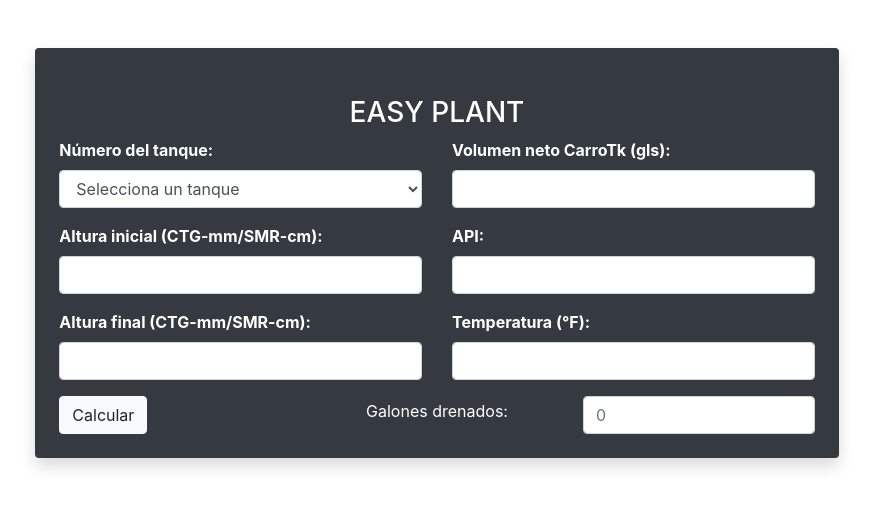
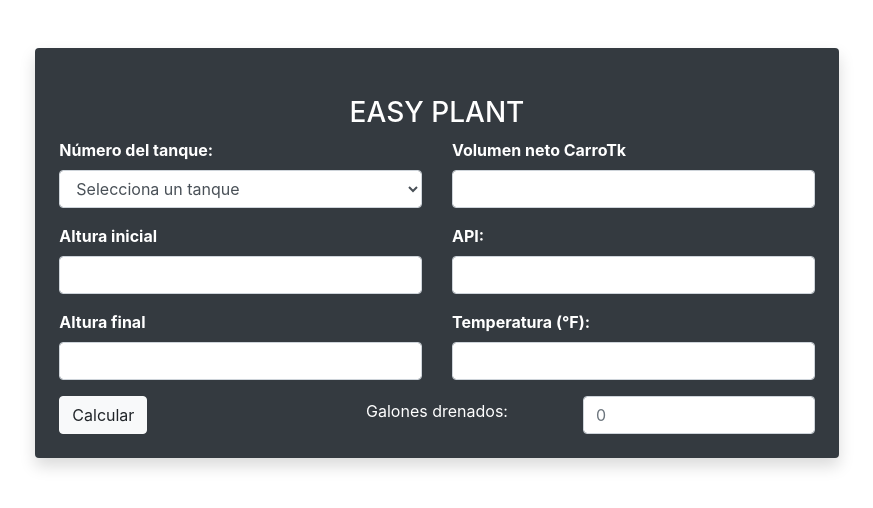
Before and after one commit to Hugotovio/easy-plant-full, a Flask app: page / in a window 1280 px wide. Shown: the top 508 px of the page, without its empty margins (203-1076 px from the left). Run offline with Flask 3, Linux system fonts and the light colour scheme; some libraries are stand-ins or nearby versions.

Commit message:
ajuste apariencia

```diff
--- a/templates/index.html
+++ b/templates/index.html
@@ -41,18 +41,18 @@
                                 </select>
                             </div>
                             <div class="form-group">
-                                <label for="altura_inicial"><strong>Altura inicial (CTG-mm/SMR-cm):</strong></label>
+                                <label for="altura_inicial"><strong>Altura inicial</strong></label>
                                 <input type="number" class="form-control" id="altura_inicial" name="altura_inicial" step="0.01" required>
                             </div>
                             <div class="form-group">
-                                <label for="altura_final"><strong>Altura final (CTG-mm/SMR-cm):</strong></label>
+                                <label for="altura_final"><strong>Altura final</strong></label>
                                 <input type="number" class="form-control" id="altura_final" name="altura_final" step="0.01">
                             </div>
                         </div>
 
                         <div class="col-md-6">
                             <div class="form-group">
-                                <label for="volumen"><strong>Volumen neto CarroTk (gls):</strong></label>
+                                <label for="volumen"><strong>Volumen neto CarroTk</strong></label>
                                 <input type="text" class="form-control" id="volumen" name="volumen" pattern="^\d+(\.\d{1,3})?$" required>
                             </div>
                             <div class="form-group">
```
